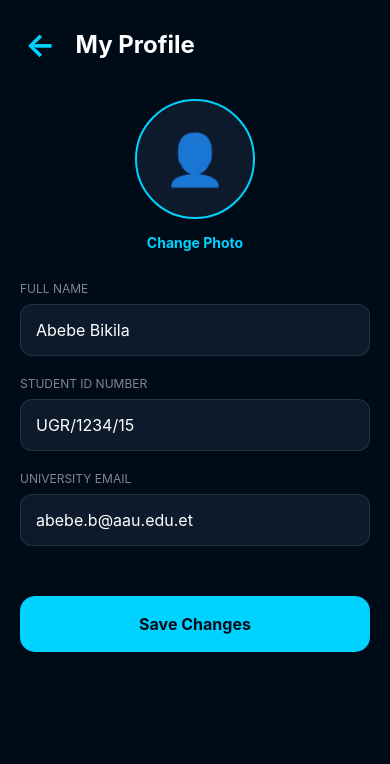
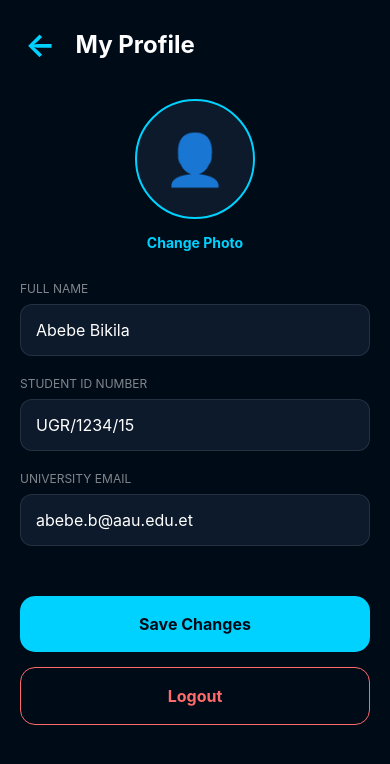
Before and after one commit to NatiTibe/SmartCampusMobile, a React Native app: screen /Profile in a window 390 px wide. Shown: the top 764 px of the page. Built offline with nearby package versions, Linux system fonts and the light colour scheme.

Commit message:
update authService and LoginScreen with better error handling and password reset UI

```diff
--- a/src/screens/ProfileScreen.tsx
+++ b/src/screens/ProfileScreen.tsx
@@ -1,7 +1,12 @@
 import React, { useState } from 'react';
 import {
-  StyleSheet, View, Text, TextInput, TouchableOpacity,
-  SafeAreaView, ScrollView
+  StyleSheet,
+  View,
+  Text,
+  TextInput,
+  TouchableOpacity,
+  SafeAreaView,
+  ScrollView
 } from 'react-native';
 
 const ProfileScreen = ({ navigation }: any) => {
@@ -13,37 +18,44 @@ const ProfileScreen = ({ navigation }: any) => {
     <SafeAreaView style={styles.safeArea}>
       <View style={styles.container}>
 
-        {/* --- HEADER WITH CYAN BACK BUTTON --- */}
+        {/* Header */}
         <View style={styles.headerRow}>
           <TouchableOpacity
             onPress={() => navigation.goBack()}
             style={styles.backButton}
             activeOpacity={0.7}
           >
-            {/* Using the cyan arrow style from your Browse screen */}
             <Text style={styles.backArrow}>←</Text>
           </TouchableOpacity>
+
           <Text style={styles.headerTitle}>My Profile</Text>
         </View>
 
-        <ScrollView showsVerticalScrollIndicator={false} contentContainerStyle={styles.scrollContent}>
-          {/* Profile Photo Section */}
+        <ScrollView
+          showsVerticalScrollIndicator={false}
+          contentContainerStyle={styles.scrollContent}
+        >
+
+          {/* Profile Photo */}
           <View style={styles.photoContainer}>
             <View style={styles.avatarLarge}>
-               <Text style={{fontSize: 50}}>👤</Text>
+              <Text style={{ fontSize: 50 }}>👤</Text>
             </View>
+
             <TouchableOpacity style={styles.changePhotoBtn}>
               <Text style={styles.changePhotoText}>Change Photo</Text>
             </TouchableOpacity>
           </View>
 
-          {/* Form Fields */}
+          {/* Form */}
           <View style={styles.form}>
+
             <Text style={styles.label}>Full Name</Text>
             <TextInput
               style={styles.input}
               value={name}
               onChangeText={setName}
+              placeholder="Enter your full name"
               placeholderTextColor="rgba(255,255,255,0.3)"
             />
 
@@ -52,6 +64,7 @@ const ProfileScreen = ({ navigation }: any) => {
               style={styles.input}
               value={studentId}
               onChangeText={setStudentId}
+              placeholder="Enter your student ID"
               placeholderTextColor="rgba(255,255,255,0.3)"
             />
 
@@ -61,8 +74,10 @@ const ProfileScreen = ({ navigation }: any) => {
               value={email}
               onChangeText={setEmail}
               keyboardType="email-address"
+              placeholder="Enter your email"
               placeholderTextColor="rgba(255,255,255,0.3)"
             />
+
           </View>
 
           {/* Save Button */}
@@ -72,55 +87,148 @@ const ProfileScreen = ({ navigation }: any) => {
           >
             <Text style={styles.saveBtnText}>Save Changes</Text>
           </TouchableOpacity>
+
+          {/* Logout Button */}
+          <TouchableOpacity
+            style={styles.logoutBtn}
+            onPress={() => {
+              // Add your logout logic here
+              console.log('User logged out');
+
+              // Navigate to Login screen
+              navigation.replace('Login');
+            }}
+          >
+            <Text style={styles.logoutBtnText}>Logout</Text>
+          </TouchableOpacity>
+
         </ScrollView>
-
       </View>
     </SafeAreaView>
   );
 };
 
 const styles = StyleSheet.create({
-  safeArea: { flex: 1, backgroundColor: '#000b18' },
-  container: { flex: 1, paddingHorizontal: 20 },
+  safeArea: {
+    flex: 1,
+    backgroundColor: '#000b18',
+  },
 
-  // Header Style matching image_fcb356.png
+  container: {
+    flex: 1,
+    paddingHorizontal: 20,
+  },
+
+  /* Header */
   headerRow: {
     flexDirection: 'row',
     alignItems: 'center',
     marginTop: 20,
-    marginBottom: 20
-  },
-  backButton: { marginRight: 15, padding: 5 },
-  backArrow: {
-    color: '#00d2ff', // Cyan color matching image_fcb356.png
-    fontSize: 32,
-    fontWeight: 'bold'
-  },
-  headerTitle: { color: '#fff', fontSize: 24, fontWeight: 'bold' },
-
-  scrollContent: { paddingBottom: 40 },
-  photoContainer: { alignItems: 'center', marginBottom: 30, marginTop: 10 },
-  avatarLarge: {
-    width: 120, height: 120, borderRadius: 60,
-    backgroundColor: '#0c1a2b', justifyContent: 'center',
-    alignItems: 'center', borderWidth: 2, borderColor: '#00d2ff'
-  },
-  changePhotoBtn: { marginTop: 15 },
-  changePhotoText: { color: '#00d2ff', fontWeight: 'bold' },
-
-  form: { marginBottom: 30 },
-  label: { color: 'rgba(255,255,255,0.5)', fontSize: 12, marginBottom: 8, textTransform: 'uppercase' },
-  input: {
-    backgroundColor: '#0c1a2b', borderRadius: 12, padding: 15,
-    color: '#fff', fontSize: 16, marginBottom: 20,
-    borderWidth: 1, borderColor: 'rgba(255,255,255,0.1)'
+    marginBottom: 20,
   },
 
+  backButton: {
+    marginRight: 15,
+    padding: 5,
+  },
+
+  backArrow: {
+    color: '#00d2ff',
+    fontSize: 32,
+    fontWeight: 'bold',
+  },
+
+  headerTitle: {
+    color: '#fff',
+    fontSize: 24,
+    fontWeight: 'bold',
+  },
+
+  /* Scroll */
+  scrollContent: {
+    paddingBottom: 40,
+  },
+
+  /* Profile Section */
+  photoContainer: {
+    alignItems: 'center',
+    marginBottom: 30,
+    marginTop: 10,
+  },
+
+  avatarLarge: {
+    width: 120,
+    height: 120,
+    borderRadius: 60,
+    backgroundColor: '#0c1a2b',
+    justifyContent: 'center',
+    alignItems: 'center',
+    borderWidth: 2,
+    borderColor: '#00d2ff',
+  },
+
+  changePhotoBtn: {
+    marginTop: 15,
+  },
+
+  changePhotoText: {
+    color: '#00d2ff',
+    fontWeight: 'bold',
+  },
+
+  /* Form */
+  form: {
+    marginBottom: 30,
+  },
+
+  label: {
+    color: 'rgba(255,255,255,0.5)',
+    fontSize: 12,
+    marginBottom: 8,
+    textTransform: 'uppercase',
+  },
+
+  input: {
+    backgroundColor: '#0c1a2b',
+    borderRadius: 12,
+    padding: 15,
+    color: '#fff',
+    fontSize: 16,
+    marginBottom: 20,
+    borderWidth: 1,
+    borderColor: 'rgba(255,255,255,0.1)',
+  },
+
+  /* Save Button */
   saveBtn: {
-    backgroundColor: '#00d2ff', padding: 18,
-    borderRadius: 15, alignItems: 'center'
+    backgroundColor: '#00d2ff',
+    padding: 18,
+    borderRadius: 15,
+    alignItems: 'center',
+    marginBottom: 15,
   },
-  saveBtnText: { color: '#000b18', fontWeight: 'bold', fontSize: 16 }
+
+  saveBtnText: {
+    color: '#000b18',
+    fontWeight: 'bold',
+    fontSize: 16,
+  },
+
+  /* Logout Button */
+  logoutBtn: {
+    backgroundColor: 'transparent',
+    padding: 18,
+    borderRadius: 15,
+    alignItems: 'center',
+    borderWidth: 1,
+    borderColor: '#ff6b6b',
+  },
+
+  logoutBtnText: {
+    color: '#ff6b6b',
+    fontWeight: 'bold',
+    fontSize: 16,
+  },
 });
 
 export default ProfileScreen;
--- a/src/services/authService.js
+++ b/src/services/authService.js
@@ -31,11 +31,11 @@ export const login = async (credentials) => {
   } catch (error) {
     // 5. EXTRACT AND LOG THE REAL ERROR
     // This will print the actual reason (e.g., "Invalid Credentials")
-    // to your browser console so you don't have to guess
+    // to our browser console so you don't have to guess
     const errorMessage = error.response?.data?.message || error.message || 'Unknown login failure';
     console.error('Login Process Failed:', errorMessage);
 
-    // Re-throw so your LoginScreen can show the error to the user
+    // Re-throw so the LoginScreen can show the error to the user
     throw new Error(errorMessage);
   }
 };
@@ -55,3 +55,18 @@ export const forgotPassword = async (email) => {
     throw new Error(errorMessage);
   }
 };
+
+
+ // Handles password reset link requests.
+
+export const requestPasswordReset = async (email) => {
+  try {
+    const response = await apiClient.post('/auth/forgot-password', { email });
+    return response.data;
+  } catch (error) {
+    const err = error;
+    const errorMessage = err?.response?.data?.message || err?.message || 'Reset request failed';
+    console.error('Forgot Password Failed:', errorMessage);
+    throw new Error(errorMessage);
+  }
+};
```
